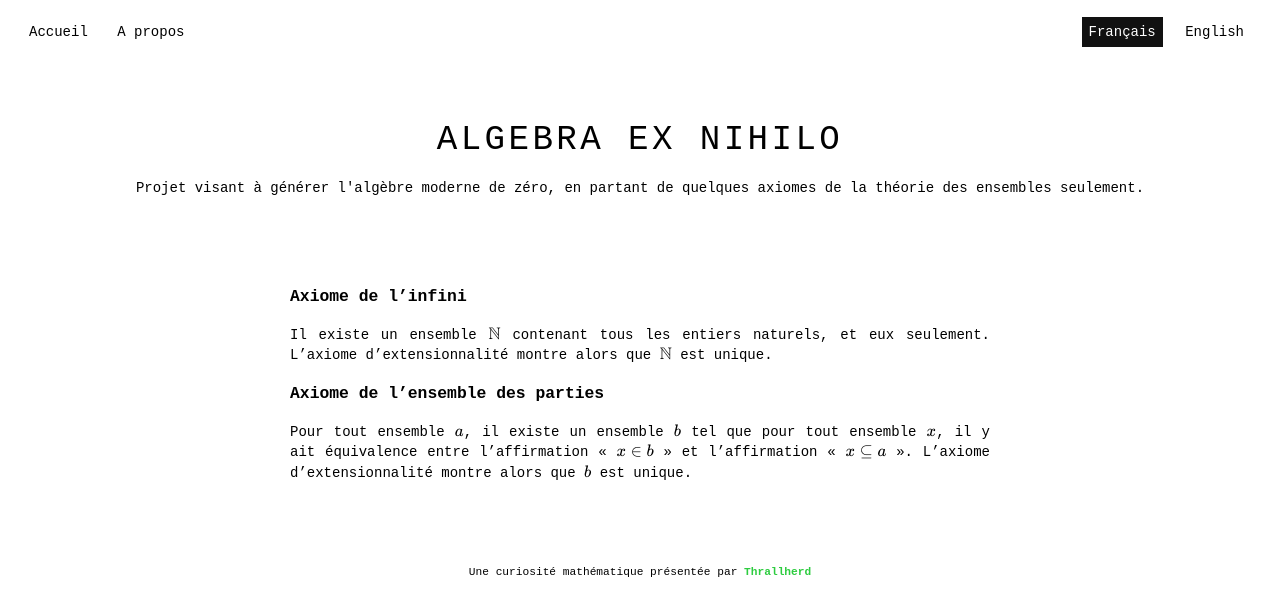
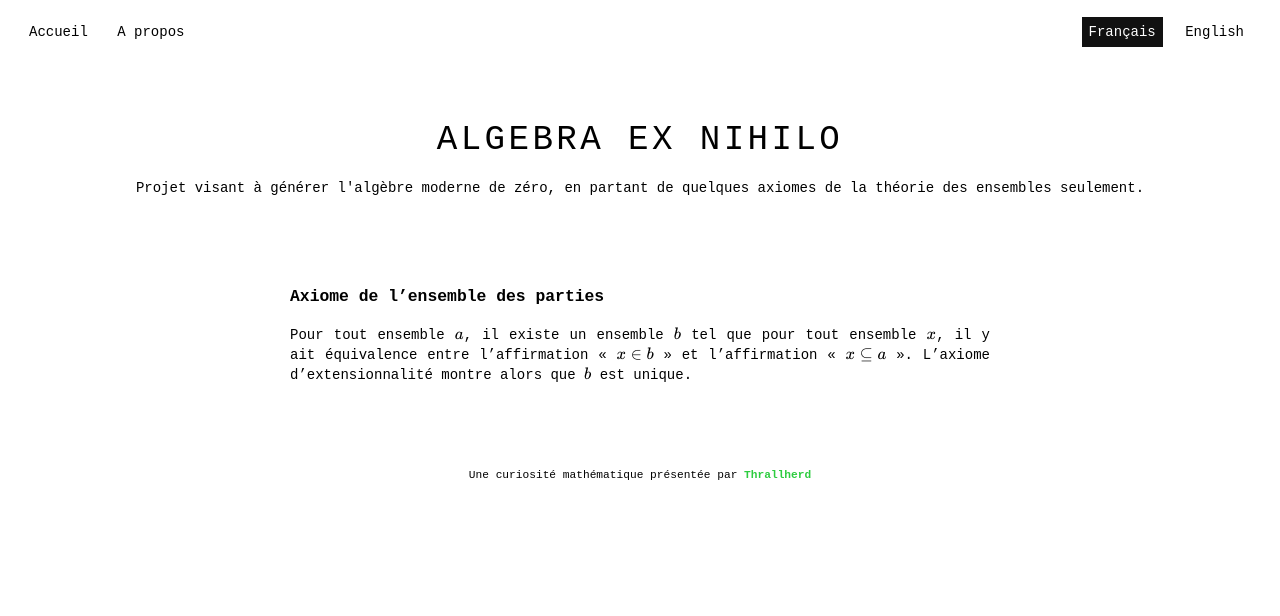
Before and after one commit to Thrallherd/AlgebraExNihilo, a Jekyll site: the page built from set_axm2.md, in a window 1280 px wide. Shown: the top 616 px of the page. Built offline with Jekyll 4.4.1, drawn with Linux system fonts in a browser that asks for light colours; formulas are drawn with MathJax 3.

Commit message:
Update set_axm2.md

```diff
--- a/set_axm2.md
+++ b/set_axm2.md
@@ -7,8 +7,7 @@ handle: /set_axm
 
 <script src="https://cdn.mathjax.org/mathjax/latest/MathJax.js?config=TeX-AMS-MML_HTMLorMML" type="text/javascript"></script>
 
-### Axiome de l'infini
-Il existe un ensemble $$\mathbb{N}$$ contenant tous les entiers naturels, et eux seulement. L’axiome d’extensionnalité montre alors que $$\mathbb{N}$$ est unique.
+
 
 ### Axiome de l'ensemble des parties
 Pour tout ensemble $$a$$, il existe un ensemble $$b$$ tel que pour tout ensemble $$x$$, il y ait équivalence entre l'affirmation « $$x \in b$$ » et l'affirmation « $$x \subseteq a$$ ». L'axiome d'extensionnalité montre alors que $$b$$ est unique.
```
